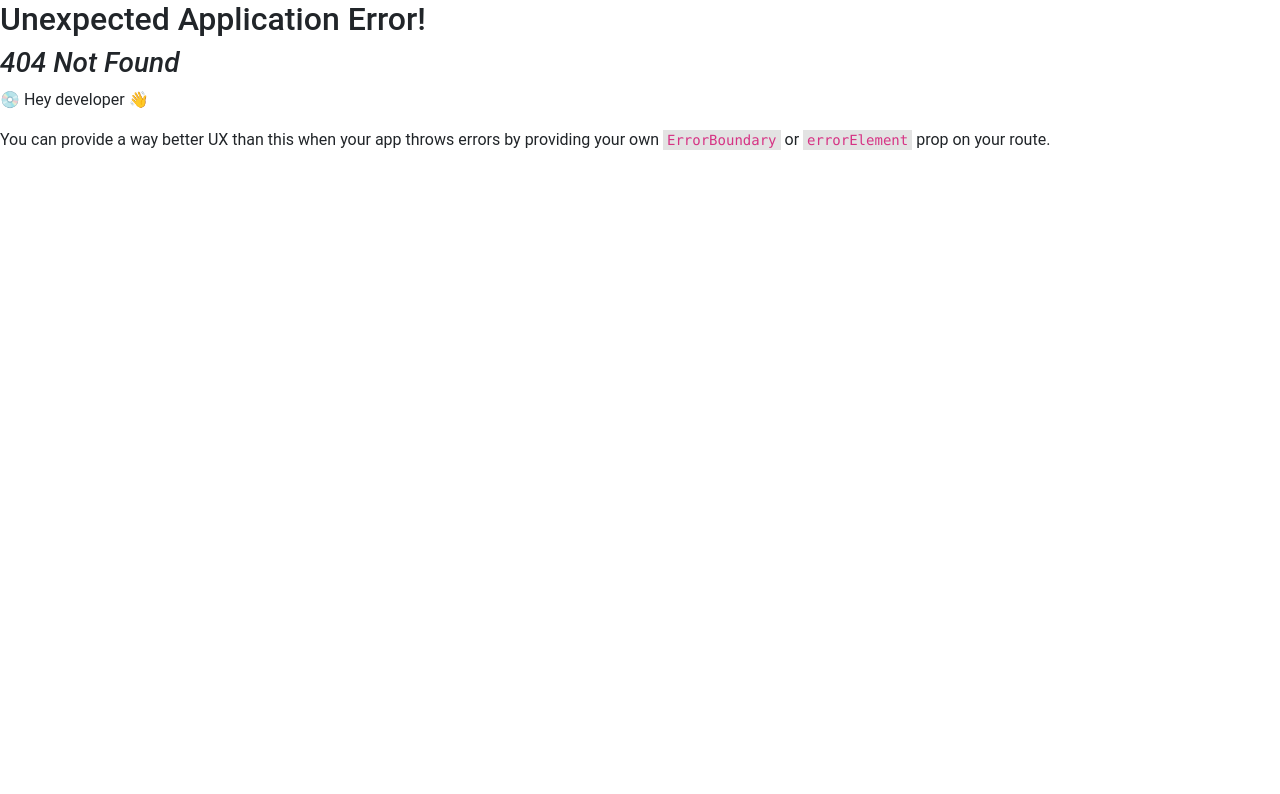
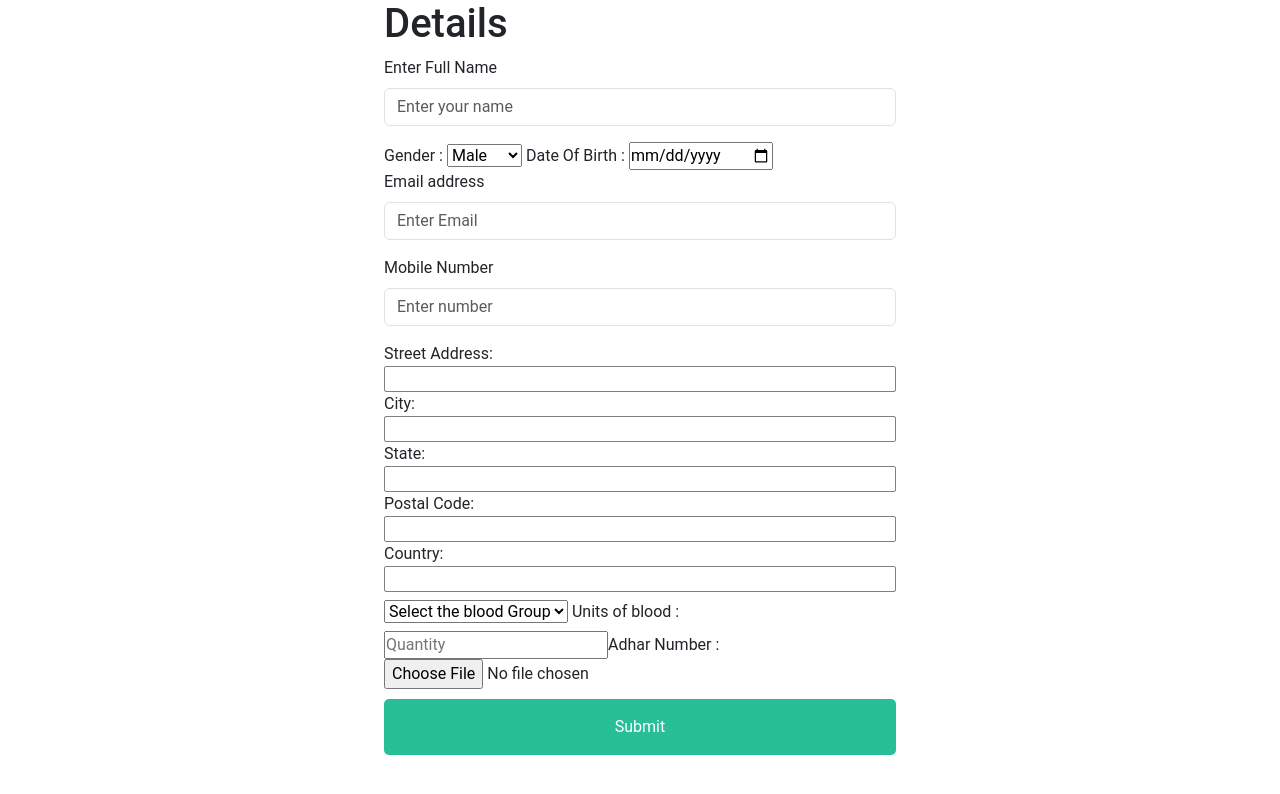
Before and after one commit to demovsproject/vsproject, a React (Vite) app: page /Details in a window 1280 px wide. Before the commit this address had no page. Shown: the top 794 px of the page. Built offline with nearby package versions, Linux system fonts and the light colour scheme.

Commit message:
details form

```diff
--- a/src/Blood.jsx
+++ b/src/Blood.jsx
@@ -24,56 +24,56 @@ function Blood() {
       </div>
       <div className='bg2'>
       <Card style={{ width: '10rem', height: "10rem", alignItems: "center" }}>
-          <Link to="/">
+          <Link to="/details">
             <Card.Img variant="top" src={bl8} />
           </Link>
           <Card.Body>
           </Card.Body>
         </Card>
         <Card style={{ width: '10rem', height: "10rem", alignItems: "center" }}>
-          <Link to="/">
+          <Link to="/details">
             <Card.Img variant="top" src={bl1} />
           </Link>
           <Card.Body>
           </Card.Body>
         </Card>
         <Card style={{ width: '10rem', height: "10rem", alignItems: "center" }}>
-          <Link to="/">
+          <Link to="/details">
             <Card.Img variant="top" src={bl6} />
           </Link>
           <Card.Body>
           </Card.Body>
         </Card>
         <Card style={{ width: '10rem', height: "10rem", alignItems: "center" }}>
-          <Link to="/">
+          <Link to="/details">
             <Card.Img variant="top" src={b} />
           </Link>
           <Card.Body>
           </Card.Body>
         </Card>
         <Card style={{ width: '10rem', height: "10rem", alignItems: "center" }}>
-          <Link to="/">
+          <Link to="/details">
             <Card.Img variant="top" src={bl2} />
           </Link>
           <Card.Body>
           </Card.Body>
         </Card>
         <Card style={{ width: '10rem', height: "10rem", alignItems: "center" }}>
-          <Link to="/">
+          <Link to="/details">
           </Link>
             <Card.Img variant="top" src={bl3} />
           <Card.Body>
           </Card.Body>
         </Card>
         <Card style={{ width: '10rem', height: "10rem", alignItems: "center" }}>
-          <Link to="/">
+          <Link to="/details">
             <Card.Img variant="top" src={bl4} />
           </Link>
           <Card.Body>
           </Card.Body>
         </Card>
         <Card style={{ width: '10rem', height: "10rem", alignItems: "center" }}>
-          <Link to="/">
+          <Link to="/details">
             <Card.Img variant="top" src={bl5} />
           </Link>
           <Card.Body>
--- /dev/null
+++ b/src/DetailsForm.jsx
@@ -0,0 +1,76 @@
+import React from 'react'
+import { Button, Form } from 'react-bootstrap'
+
+function DetailsForm() {
+    return (
+        <div style={{ width: '100%', display: "flex", justifyContent: 'center' }}>
+            <Form style={{ width: "40%" }}>
+                <h1>Details</h1>
+                <Form.Group className="mb-3"  >
+                    <Form.Label>Enter Full Name</Form.Label>
+                    <Form.Control type="text" name='userName' placeholder="Enter your name" />
+
+                </Form.Group>
+                <tittle>Gender : </tittle>
+                <select>
+                    <option >Male</option>
+                    <option >FeMale</option>
+                    <option >Others</option>
+
+                </select>
+                <tittle> Date Of Birth : </tittle>
+                <input type='date' />
+                <Form.Group className="mb-3"  >
+                    <Form.Label>Email address</Form.Label>
+                    <Form.Control type="Email" e='Email' placeholder="Enter Email" />
+
+                </Form.Group>
+
+                <Form.Group className="mb-3">
+                    <Form.Label>Mobile Number</Form.Label>
+                    <Form.Control type="text" me='number' placeholder="Enter number" />
+
+                </Form.Group>
+                <div >
+                <label for="street">Street Address:</label><br />
+                <input style={{width:"100%",border:"1px solid grey",borderRadius:"2px"}} type="text" id="street" name="street" /><br />
+
+                <label for="city">City:</label><br />
+                <input style={{width:"100%",border:"1px solid grey",borderRadius:"2px"}} type="text" id="city" name="city" /><br />
+
+                <label for="state">State:</label><br />
+                <input style={{width:"100%",border:"1px solid grey",borderRadius:"2px"}} type="text" id="state" name="state" /><br />
+
+                <label for="zip">Postal Code:</label><br />
+                <input style={{width:"100%",border:"1px solid grey",borderRadius:"2px"}} type="text" id="zip" name="zip" /><br />
+
+                <label for="country">Country:</label><br />
+                <input style={{width:"100%",border:"1px solid grey",borderRadius:"2px"}} type="text" id="country" name="country" /><br />
+
+                </div>
+
+
+                <select className='mt-2 mb-2'>
+                    <option  >Select the blood Group</option>
+                    <option  value="A+">A+</option>
+                    <option  value="A-">A-</option>
+                    <option  value="B+">B+</option>
+                    <option  value="B-">B-</option>
+                    <option  value="O+">O+</option>
+                    <option  value="O-">O-</option>
+                    <option  value="AB+">AB+</option>
+                    <option  value="AB-">AB-</option>
+
+                </select><tittle> Units of blood : </tittle>
+                <input type='number' placeholder='Quantity'/>
+                <label for="adhar">Adhar Number : </label>
+                <input type='file' id='adhar'/>
+                <Button style={{ width: "100%",marginTop:'10px' }} variant="primary" type="submit">
+                  Submit
+                </Button>
+            </Form>
+        </div>
+    )
+}
+
+export default DetailsForm
--- a/src/main.jsx
+++ b/src/main.jsx
@@ -18,6 +18,7 @@ import Blood from './Blood.jsx';
 import Organs from './Organs.jsx';
 import DonarSelect from './donarselect.jsx';
 import ContactUs from './ContactUs.jsx';
+import DetailsForm from './DetailsForm.jsx';
 const router = createBrowserRouter([
   {
     path: "/",
@@ -26,6 +27,10 @@ const router = createBrowserRouter([
   {
     path: "/contact",
     element: <ContactUs/>
+  },
+  {
+    path: "/Details",
+    element: <DetailsForm/>
   },
   {
     path: "donerlog",
```
